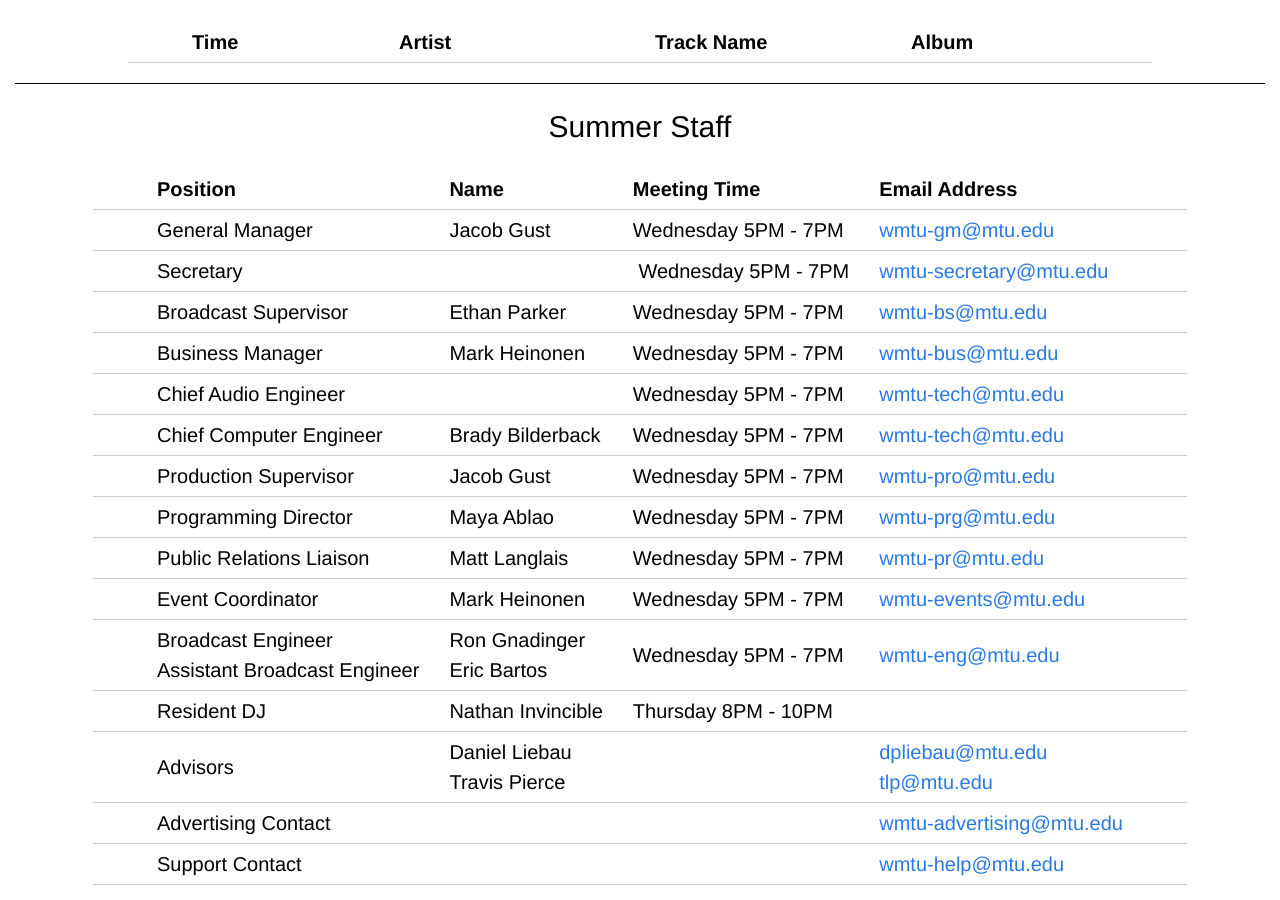
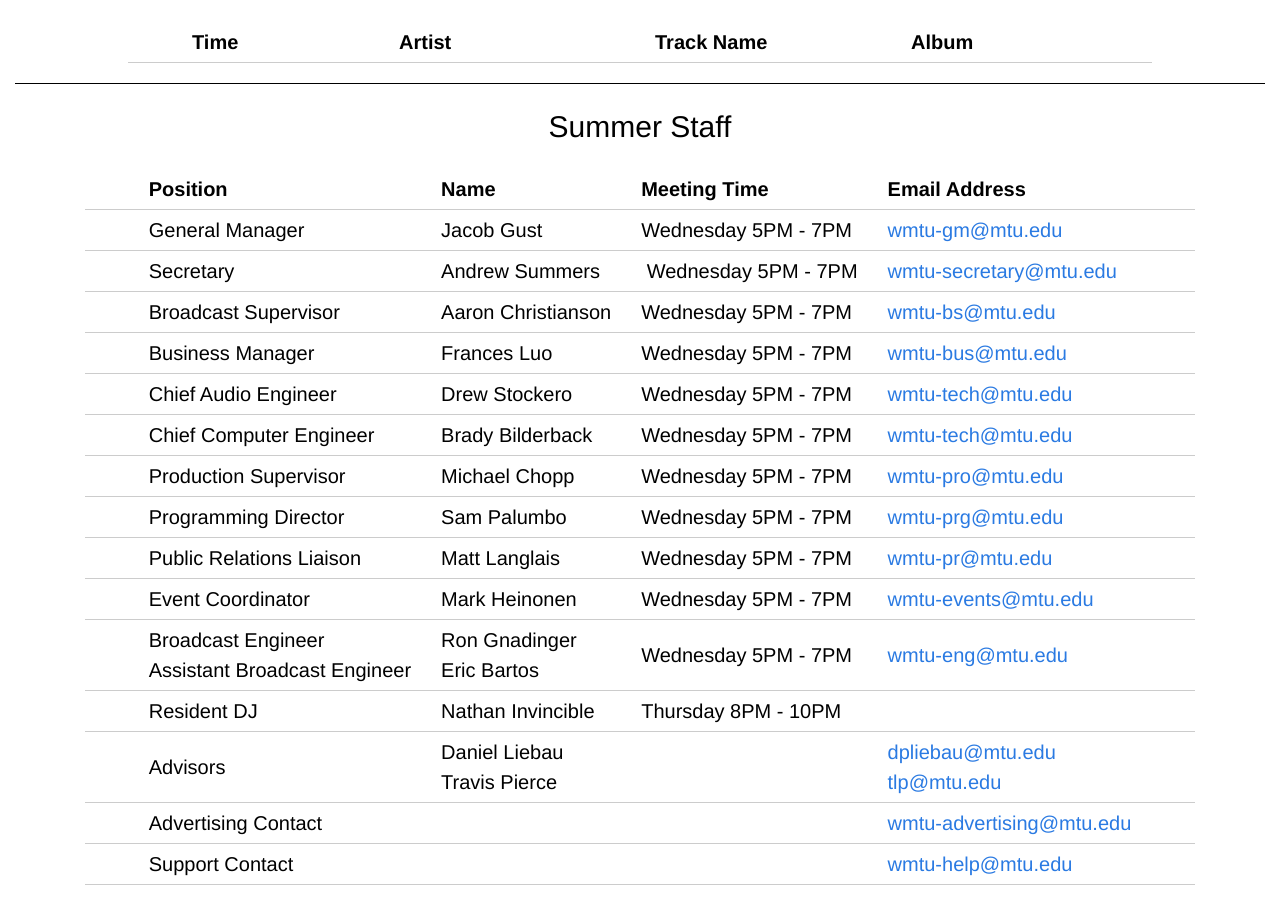
Before and after one commit to WMTU/wmtu.mtu.edu, a Jekyll site: the page built from index.html, in a window 1280 px wide and 900 px high, scrolled down 828 px. Built offline with Jekyll 4.4.1, drawn with Linux system fonts in a browser that asks for light colours; comment, search, counter and statistics services are not loaded.

Commit message:
Updated for new semester staff

```diff
--- a/index.html
+++ b/index.html
@@ -65,7 +65,7 @@
           Secretary
         </td>
         <td>
-          &nbsp;
+          Andrew Summers
         </td>
         <td>
           &nbsp;Wednesday 5PM - 7PM
@@ -79,7 +79,7 @@
           Broadcast Supervisor
         </td>
         <td>
-          Ethan Parker
+          Aaron Christianson
         </td>
         <td>
           Wednesday 5PM - 7PM
@@ -93,7 +93,7 @@
           Business Manager
         </td>
         <td>
-          Mark Heinonen
+          Frances Luo
         </td>
         <td>
           Wednesday 5PM - 7PM
@@ -107,7 +107,7 @@
           Chief Audio Engineer
         </td>
         <td>
-          &nbsp;
+          Drew Stockero
         </td>
         <td>
           Wednesday 5PM - 7PM
@@ -135,7 +135,7 @@
           Production Supervisor
         </td>
         <td>
-          Jacob Gust
+          Michael Chopp
         </td>
         <td>
           Wednesday 5PM - 7PM
@@ -149,7 +149,7 @@
           Programming Director
         </td>
         <td>
-          Maya Ablao
+          Sam Palumbo
         </td>
         <td>
           Wednesday 5PM - 7PM
```
Also changed, not shown: _includes/header.html (line endings or trailing spaces).
